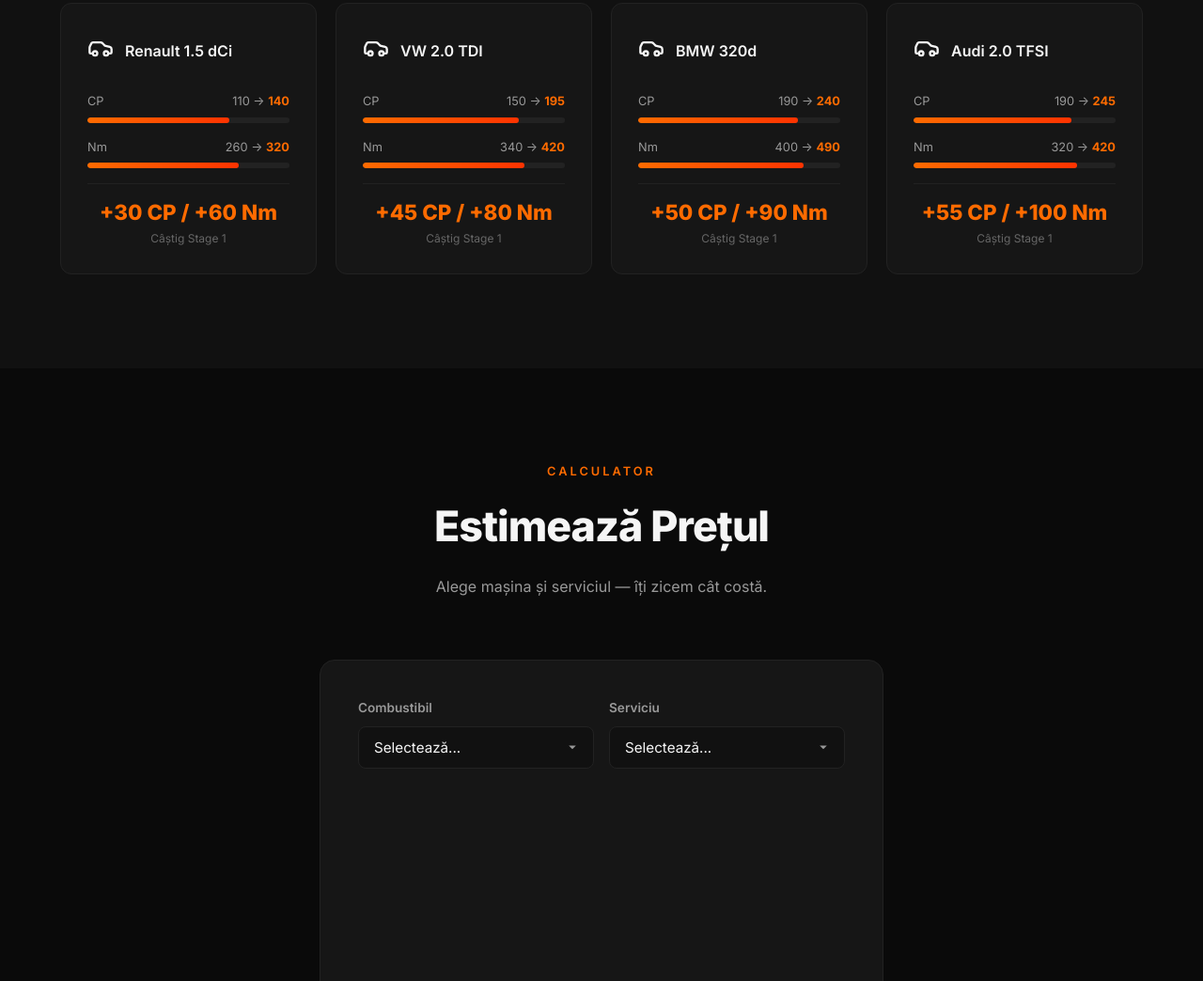
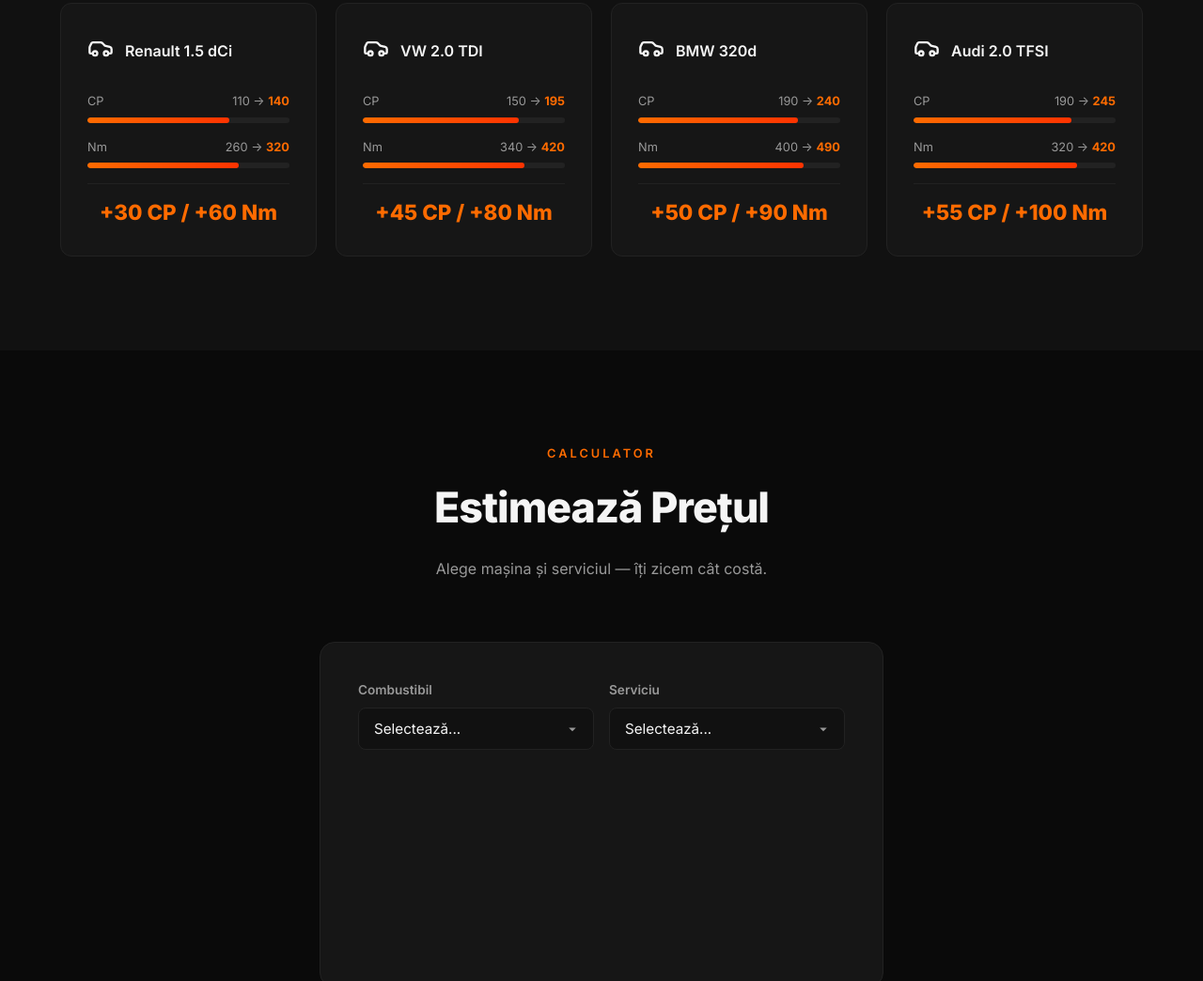
Before and after one commit to pocitarigheorghe2008-code/sorocatune, a plain HTML site: page index.html in a window 1280 px wide. Shown: the part 2344-3388 px from the top of the page at 94% size. Drawn offline with Linux system fonts and the light colour scheme.

Commit message:
Remove Stage 1 labels from result cards

```diff
--- a/index.html
+++ b/index.html
@@ -1161,7 +1161,7 @@
               <div class="result-bar"><div class="result-bar-fill" style="--fill: 75%"></div></div>
             </div>
           </div>
-          <div class="result-gain"><span>+30 CP / +60 Nm</span><small>Câștig Stage 1</small></div>
+          <div class="result-gain"><span>+30 CP / +60 Nm</span></div>
         </div>
         <!-- VW -->
         <div class="result-card reveal reveal-delay-1">
@@ -1179,7 +1179,7 @@
               <div class="result-bar"><div class="result-bar-fill" style="--fill: 80%"></div></div>
             </div>
           </div>
-          <div class="result-gain"><span>+45 CP / +80 Nm</span><small>Câștig Stage 1</small></div>
+          <div class="result-gain"><span>+45 CP / +80 Nm</span></div>
         </div>
         <!-- BMW -->
         <div class="result-card reveal reveal-delay-2">
@@ -1197,7 +1197,7 @@
               <div class="result-bar"><div class="result-bar-fill" style="--fill: 82%"></div></div>
             </div>
           </div>
-          <div class="result-gain"><span>+50 CP / +90 Nm</span><small>Câștig Stage 1</small></div>
+          <div class="result-gain"><span>+50 CP / +90 Nm</span></div>
         </div>
         <!-- Audi -->
         <div class="result-card reveal reveal-delay-3">
@@ -1215,7 +1215,7 @@
               <div class="result-bar"><div class="result-bar-fill" style="--fill: 81%"></div></div>
             </div>
           </div>
-          <div class="result-gain"><span>+55 CP / +100 Nm</span><small>Câștig Stage 1</small></div>
+          <div class="result-gain"><span>+55 CP / +100 Nm</span></div>
         </div>
       </div>
     </div>
```
